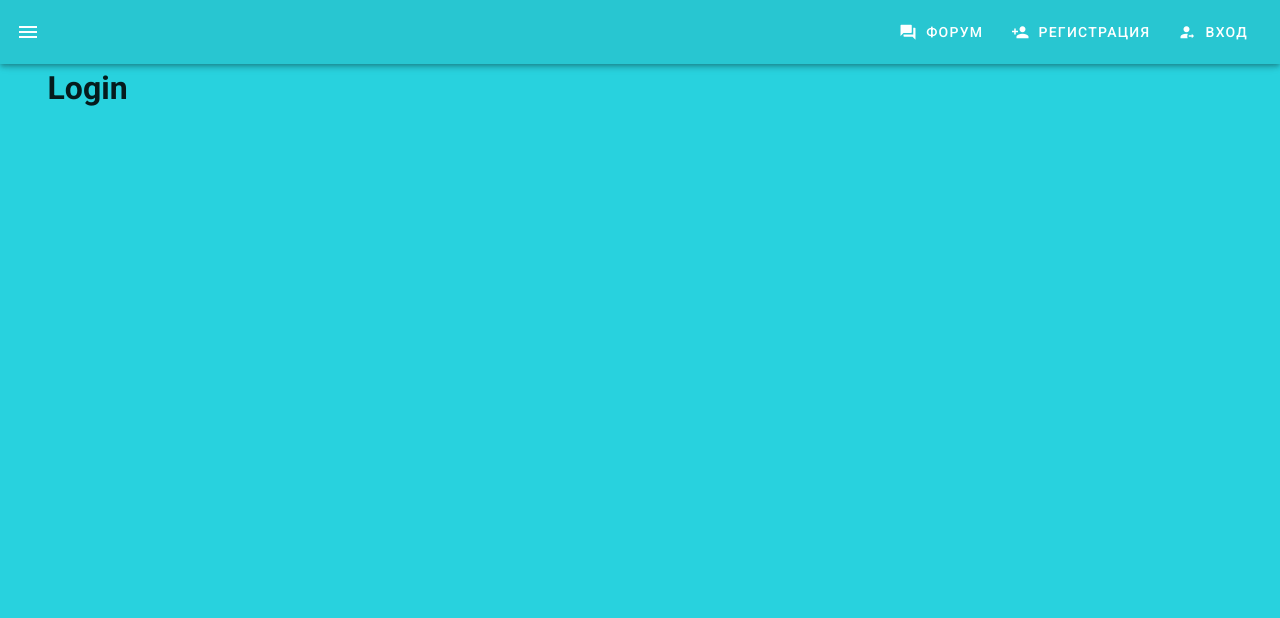
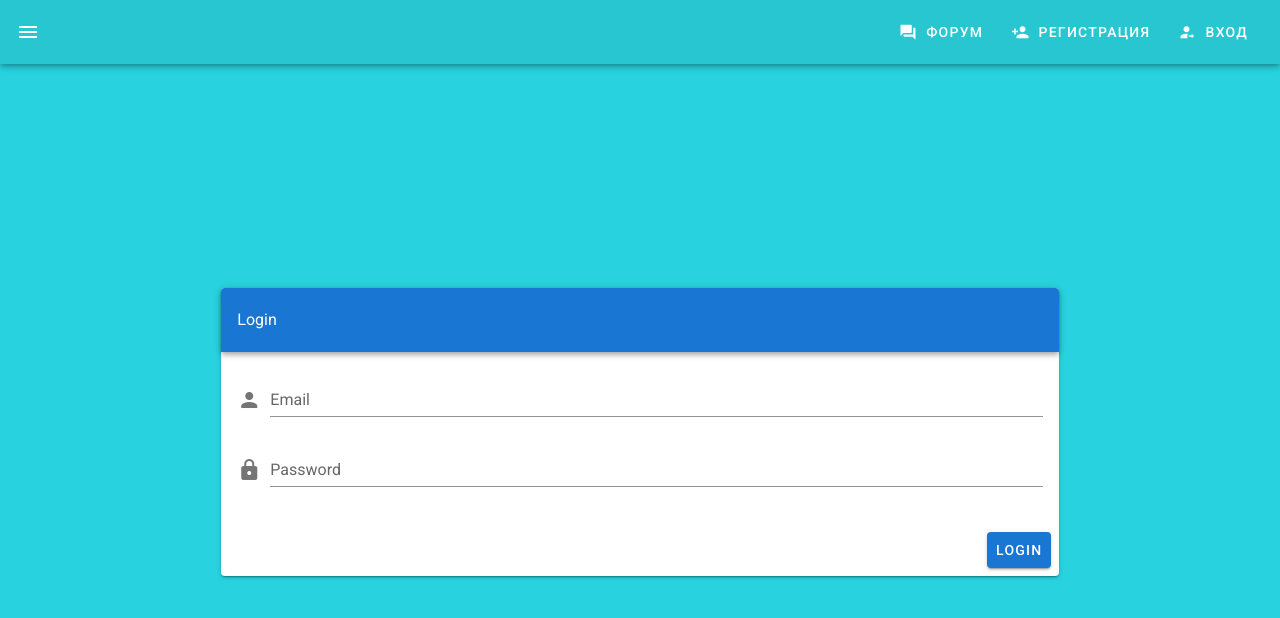
Before and after one commit to MaksonPW/XxX, a Vue app: page /login in a window 1280 px wide. Shown: the top 618 px of the page. Built offline with nearby package versions, Linux system fonts and the light colour scheme.

Commit message:
ветка 3.1

```diff
--- a/src/components/Auth/Login.vue
+++ b/src/components/Auth/Login.vue
@@ -1,8 +1,31 @@
 <template>
-  <v-container>
-    <v-layout row>
-      <v-flex xs12>
-        <h1>Login</h1>
+  <v-container fluid fill-height>
+    <v-layout align-center justify-center>
+      <v-flex xs12 sm8 md8>
+        <v-card class="elevetion-12">
+          <v-toolbar dark color="primary">
+            Login
+          </v-toolbar>
+          <v-card-text>
+            <v-form>
+              <v-text-field
+                  prepend-icon="mdi-account" 							name="email"
+                  label="Email"
+                  type="email">
+              </v-text-field>
+              <v-text-field
+                  prepend-icon="mdi-lock"
+                  name="password"
+                  label="Password"
+                  type="password">
+              </v-text-field>
+            </v-form>
+          </v-card-text>
+          <v-card-actions>
+            <v-spacer></v-spacer>
+            <v-btn color="primary">Login</v-btn>
+          </v-card-actions>
+        </v-card>
       </v-flex>
     </v-layout>
   </v-container>
```
